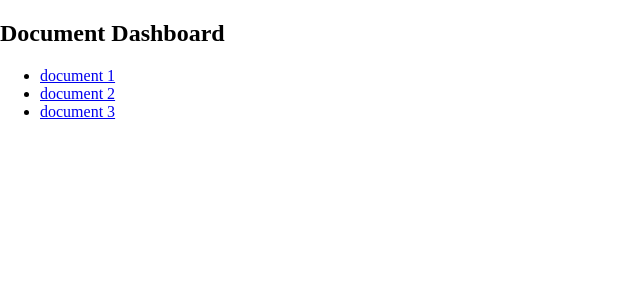
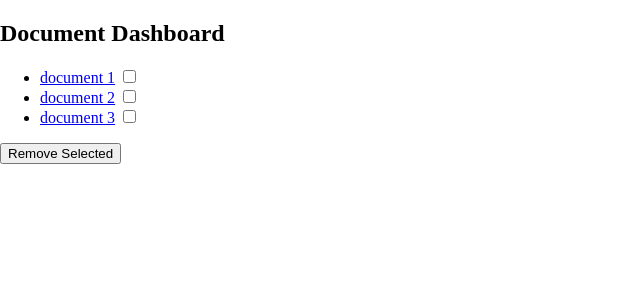
Before and after one commit to ajlammiman/resourecmanager, a React app: page / in a window 1280 px wide. Shown: the top 300 px of the page, without its empty margins (0-640 px from the left). Built offline with nearby package versions, Linux system fonts and the light colour scheme.

Commit message:
Added checkboxes to list and a button to remove selected.

```diff
--- a/src/components/dashboard.jsx
+++ b/src/components/dashboard.jsx
@@ -7,22 +7,28 @@ export default class Dashboard extends React.Component {
         this.state = {
             docs : [
             {
-                key : 1,
+                id : 1,
                 docTitle : 'document 1',
                 docLink : 'http://www.google.co.uk'
             },
             {
-                key : 2,
+                id : 2,
                 docTitle : 'document 2',
                 docLink : 'http://www.google.co.uk'
             },
             {
-                key : 3,
+                id : 3,
                 docTitle : 'document 3',
                 docLink : 'http://www.google.co.uk'
             }
             ]
         }
+        this.removeSelected = this.removeSelected.bind(this);
+    }
+
+    removeSelected()
+    {
+        alert('foo');
     }
 
     render()
@@ -32,15 +38,28 @@ export default class Dashboard extends React.Component {
             <h2>Document Dashboard</h2>
             <ul>
                 {this.state.docs.map(function(doc, index){
-                    return <DocumentItem DocTitle={doc.docTitle} DocLink={doc.docLink} />;
+                    return <DocumentItem DocTitle={doc.docTitle} DocLink={doc.docLink} key={doc.id} />;
                   })}
             </ul>
+            <Button text="Remove Selected" clickHandler={this.removeSelected} className="blue-btn" />
         </div>)
     }
 };
 
 const DocumentItem = (props) => {
     return(
-        <li><a href="{props.DocLink}">{props.DocTitle}</a></li>
+        <li><a href="{props.DocLink}">{props.DocTitle}</a> <CheckBox key="props.key" /></li>
     )
  };
+
+const CheckBox = (props) => {
+    return(
+        <input type="checkbox" key="props.id"/>
+    )
+}
+
+const Button = (props) => {
+    return(
+        <button className="props.className" onClick={props.clickHandler}>{props.text}</button>
+    )
+};
--- /dev/null
+++ b/webpack.config.js
@@ -0,0 +1,17 @@
+module.exports = {
+  entry: [
+    './src/index.jsx'
+  ],
+  output: {
+    filename: './bundle.js'
+  },
+  module: {
+    loaders: [{
+      exclude: /node_modules/,
+      loader: 'babel'
+    }]
+  },
+   resolve: {
+    extensions: ['', '.js', '.jsx']
+  }
+};
```
Also changed, not shown: .babelrc (added).
